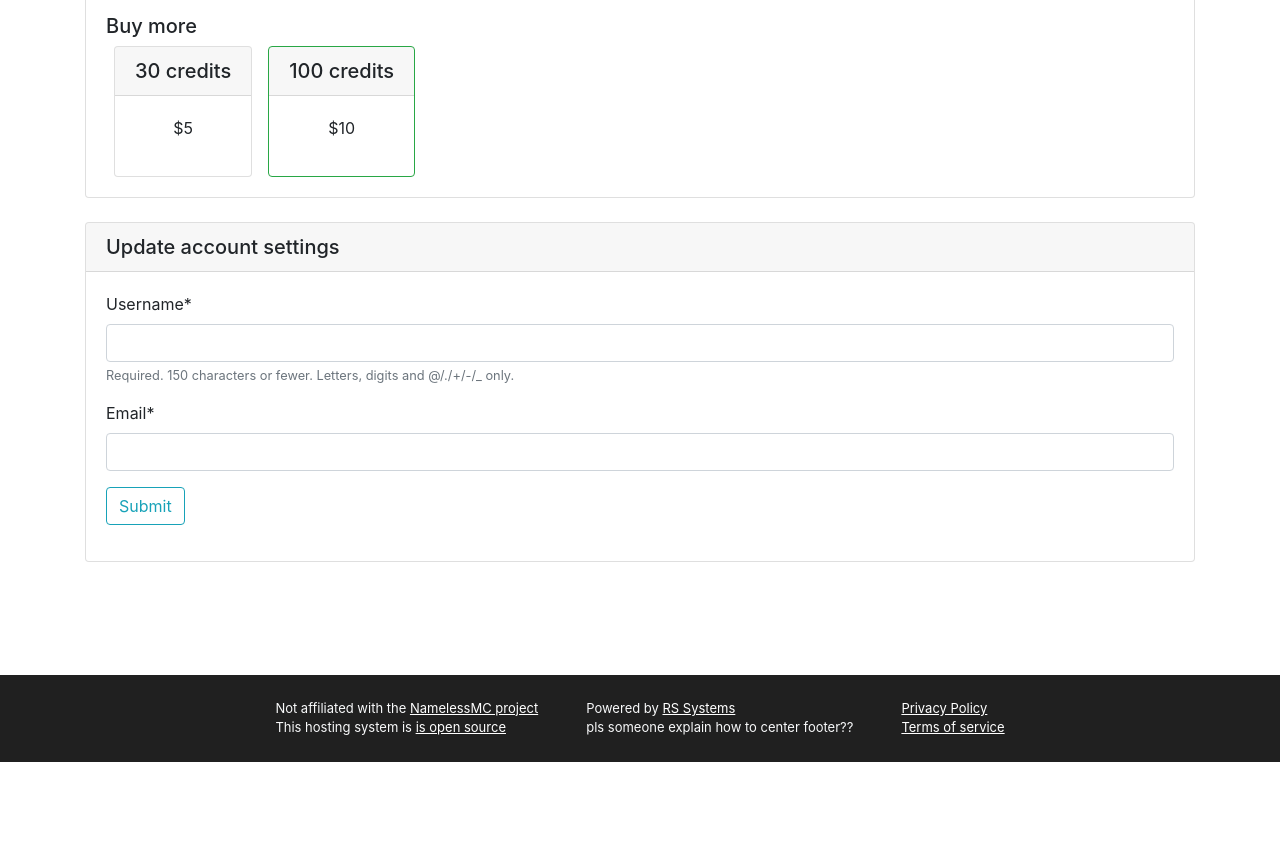
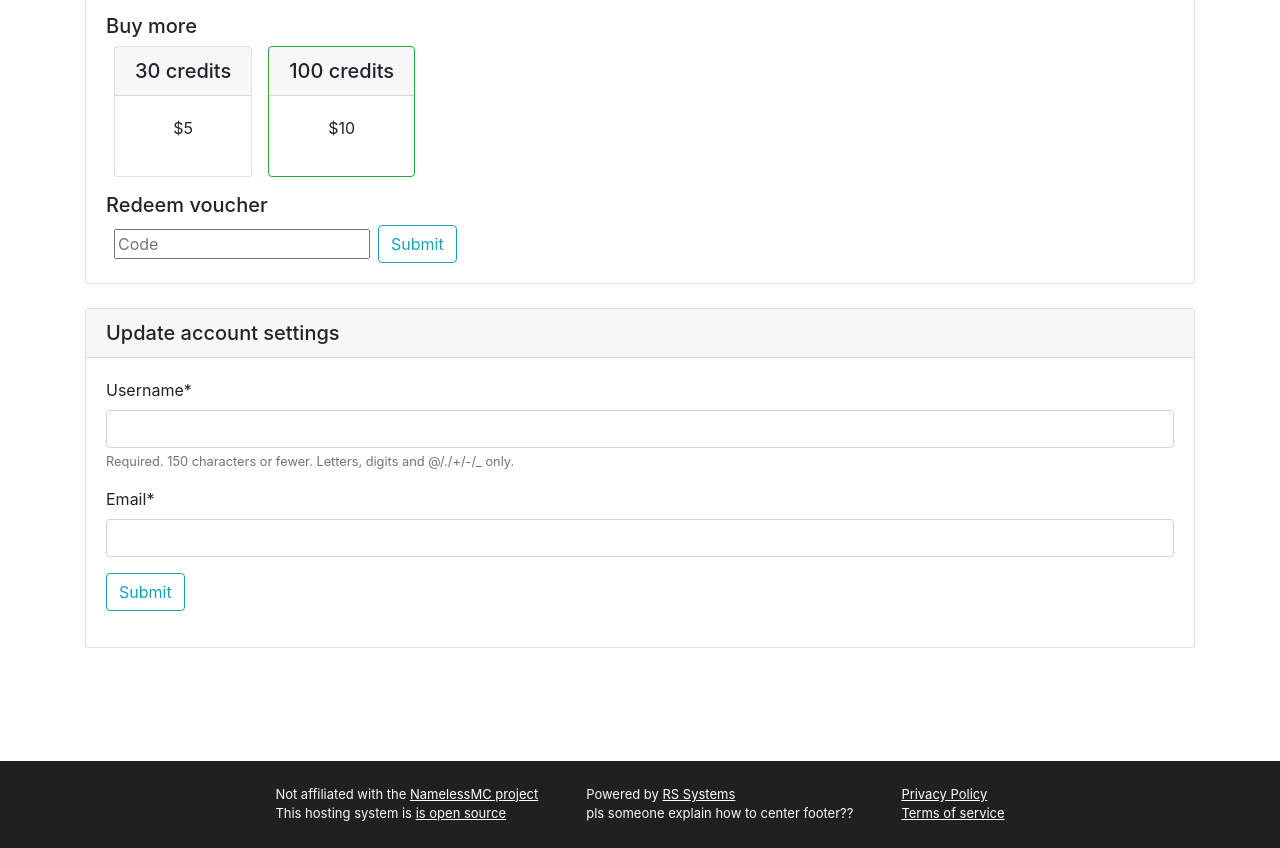
Before and after one commit to namelessmc-bot/namelessmc_hosting, a Django app: template frontend/users/templates/users/account.html in a window 1280 px wide. Shown: the part 234-1082 px from the top of the page. Before the commit the page ends 996 px from the top, so only its background shows below. Run offline with Django 3.2, Linux system fonts and the light colour scheme; the template is opened without the code that fills it: values that come from a table or form of the project are taken from there, others are empty; some libraries are stand-ins or nearby versions.

Commit message:
Vouchers

```diff
--- a/frontend/users/admin.py
+++ b/frontend/users/admin.py
@@ -1,7 +1,8 @@
 from django.contrib import admin
-from .models import Account, Website, Job, Transaction
+from .models import Account, Website, Job, Transaction, Voucher
 
 admin.site.register(Website)
 admin.site.register(Account)
 admin.site.register(Job)
 admin.site.register(Transaction)
+admin.site.register(Voucher)
--- a/frontend/users/models.py
+++ b/frontend/users/models.py
@@ -91,3 +91,8 @@ class Transaction(models.Model):
     currency = models.CharField(max_length=10, null=True)
     target_user = models.ForeignKey(User, on_delete=models.SET_NULL, null=True)
     success = models.BooleanField()
+
+
+class Voucher(models.Model):
+    code = models.CharField(max_length=50, default=pass_gen, unique=True)
+    amount = models.IntegerField(default=30)
--- a/frontend/users/signals.py
+++ b/frontend/users/signals.py
@@ -75,7 +75,7 @@ def paypal_money_received(sender, **_kwargs):
         target_user = ipn_obj.custom
         user = User.objects.filter(pk=target_user)
         if user:
-            user.account.update(credits=F('credits') + credits_to_add)
+            Account.objects.filter(user=user).update(credit=F('credit') + credits_to_add)
             Transaction.objects.create(success=True, target_email=target_email,
                                        product=product, price=paid_price,
                                        currency=paid_currency, user=user)
--- a/frontend/users/templates/users/account.html
+++ b/frontend/users/templates/users/account.html
@@ -26,6 +26,14 @@
                     </div>
                 </div>
             </div>
+            <h5 class="mt-3">Redeem voucher</h5>
+            <form method="POST" class="form-inline">
+                {% csrf_token %}
+                <input type="text" name="code" class="mx-2" placeholder="Code">
+                <div class="form-group">
+                    <button class="btn btn-outline-info" type="submit" name="redeem-voucher">Submit</button>
+                </div>
+            </form>
         </div>
     </div>
 
```
Also changed, not shown: frontend/users/views.py (+14 -1 lines).
